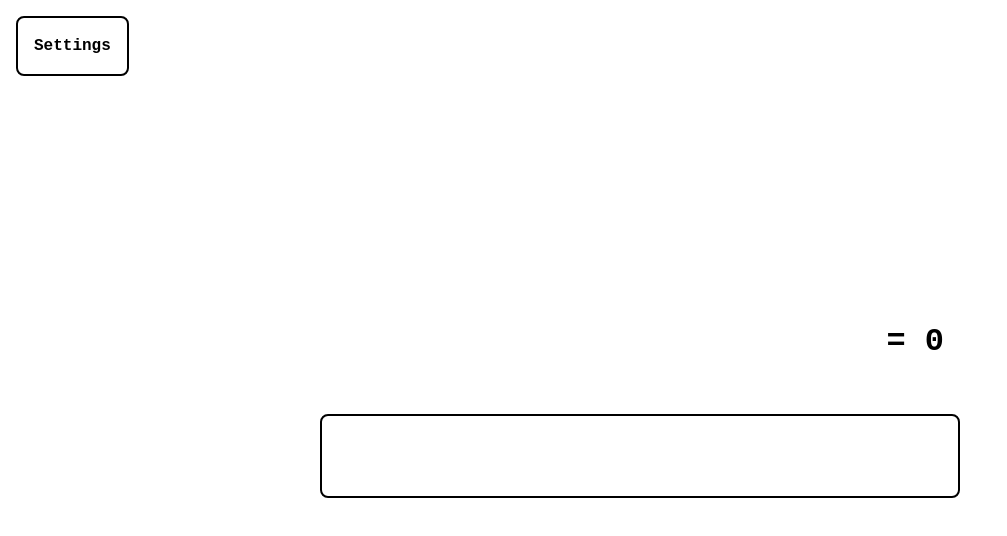
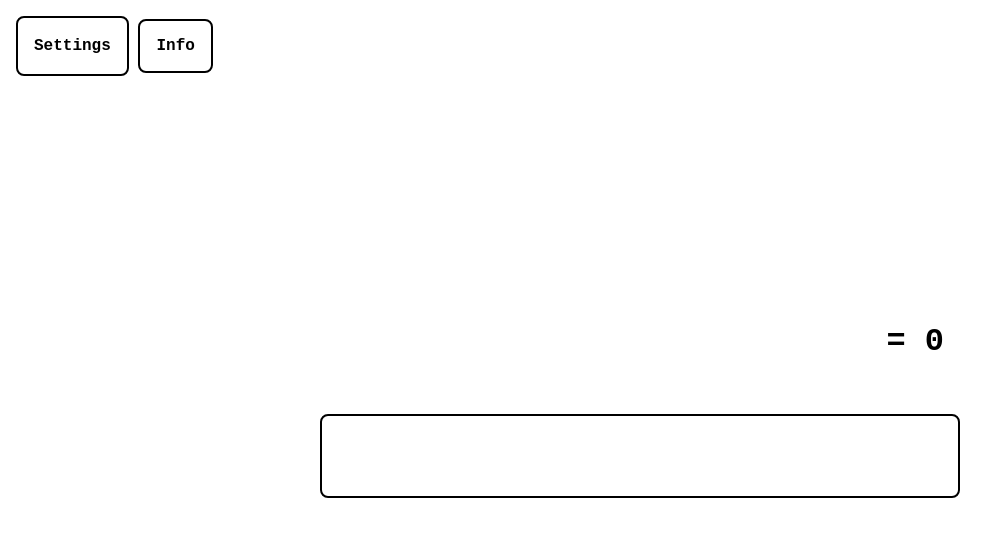
Before and after one commit to storchdev/qalc, a Svelte app: page / in a window 1280 px wide. Shown: the top 536 px of the page, without its empty margins (0-1007 px from the left). Built offline with nearby package versions, Linux system fonts and the light colour scheme.

Commit message:
update gh

```diff
--- a/src/lib/presets.ts
+++ b/src/lib/presets.ts
@@ -12,8 +12,8 @@ export const oneHanded: Keybinds = {
     a: "7",
     s: "8",
     d: "9",
-    c: "0",
-    x: ".",
+    c: ".",
+    x: "0",
     z: "e",
     Alt: "Ans",
     4: "+",
--- a/src/routes/Home.svelte
+++ b/src/routes/Home.svelte
@@ -340,14 +340,22 @@
 </script>
 
 <main>
+    <div class="absolute text-[0.5rem] m-2 font-bold inline-block">
         <button
-        class="absolute text-[0.5rem] m-2 p-2 border-2 inline-block rounded font-bold hover:cursor-pointer"
+            class="border-2 p-2 rounded font-bold hover:cursor-pointer"
             onclick={() => {
                 showSettings = !showSettings;
             }}
         >
             {settingsText}
         </button>
+        <a
+            class="border-2 p-2 rounded font-bold hover:cursor-pointer"
+            href="https://github.com/storchdev/qalc"
+        >
+            Info
+        </a>
+    </div>
     <!-- <textarea class="p-2 border-2 rounded font-mono" rows="1"></textarea> -->
     <div class="flex flex-col justify-center items-center h-screen gap-4">
         {#if !showSettings}
```
Also changed, not shown: qalc-reference.png (added), 1 other file (tests, documents, lock files or other folders). Lines whose indentation alone changed are shown as unchanged.
